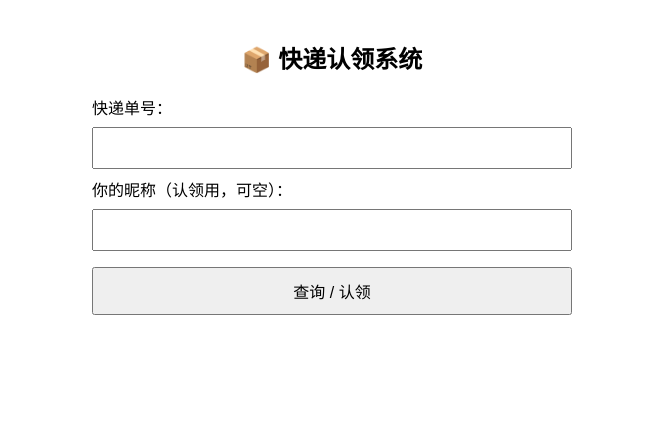
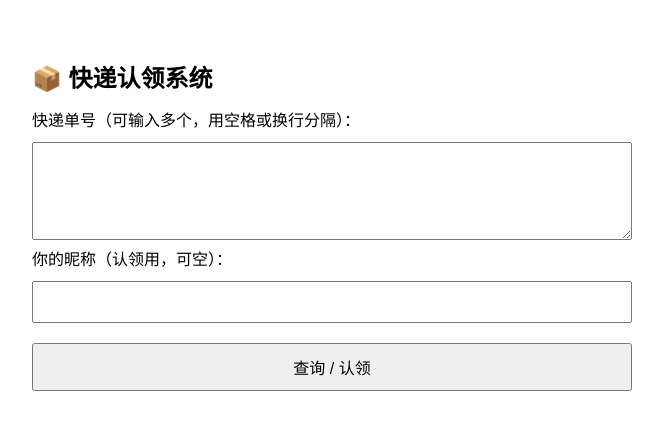
Before and after one commit to kshissou/express-claim-app, a Flask app: page / in a window 1280 px wide. Shown: the top 430 px of the page, without its empty margins (308-971 px from the left). Run offline with Flask 3, Linux system fonts and the light colour scheme.

Commit message:
Update index.html

```diff
--- a/templates/index.html
+++ b/templates/index.html
@@ -2,48 +2,75 @@
 <html lang="zh">
 <head>
     <meta charset="UTF-8">
+    <meta name="viewport" content="width=device-width, initial-scale=1.0">
     <title>快递认领系统</title>
-    <meta name="viewport" content="width=device-width, initial-scale=1.0">
     <style>
         body {
-            font-family: sans-serif;
+            font-family: "Helvetica Neue", Helvetica, Arial, sans-serif;
+            max-width: 600px;
+            margin: 20px auto;
             padding: 20px;
-            max-width: 480px;
-            margin: auto;
+            line-height: 1.6;
         }
-        input[type="text"], button {
+
+        input, textarea, button {
             width: 100%;
             padding: 10px;
-            margin: 8px 0;
-            font-size: 16px;
+            margin-top: 8px;
             box-sizing: border-box;
+            font-size: 1rem;
         }
+
+        button {
+            margin-top: 20px;
+            cursor: pointer;
+        }
+
         h2 {
-            text-align: center;
+            margin-bottom: 10px;
+        }
+
+        .result, .message {
+            margin-top: 20px;
+            padding: 12px;
+            border: 1px solid #ccc;
+            border-radius: 5px;
+        }
+
+        .message {
+            color: green;
+            font-weight: bold;
         }
     </style>
 </head>
 <body>
     <h2>📦 快递认领系统</h2>
     <form method="POST">
-        <label>快递单号：</label>
-        <input type="text" name="tracking" required>
+        <label for="tracking">快递单号（可输入多个，用空格或换行分隔）：</label>
+        <textarea name="tracking" id="tracking" rows="4" required>{{ request.form.get("tracking", "") }}</textarea>
 
-        <label>你的昵称（认领用，可空）：</label>
-        <input type="text" name="nickname">
+        <label for="nickname">你的昵称（认领用，可空）：</label>
+        <input type="text" name="nickname" id="nickname" value="{{ request.form.get('nickname', '') }}">
 
         <button type="submit">查询 / 认领</button>
     </form>
 
-    {% if result %}
-        <h3>查询结果：</h3>
-        <p>📦 快递单号：{{ result["快递单号"] }}</p>
-        <p>⚖️ 重量：{{ result["重量（kg）"] }} kg</p>
-        <p>👤 谁的快递：{{ result["谁的快递"] or "尚未认领" }}</p>
+    {% if results %}
+        <div class="result">
+            <h3>📋 查询结果：</h3>
+            {% for r in results %}
+                <p>
+                    📦 快递单号：{{ r["快递单号"] }}<br>
+                    ⚖️ 重量：{{ r["重量（kg）"] }} kg<br>
+                    👤 谁的快递：{{ r["谁的快递"] or "尚未认领" }}
+                </p>
+                <hr>
+            {% endfor %}
+        </div>
     {% endif %}
 
     {% if message %}
-        <p style="color: green;"><strong>{{ message }}</strong></p>
+        <div class="message">{{ message }}</div>
     {% endif %}
 </body>
 </html>
```
